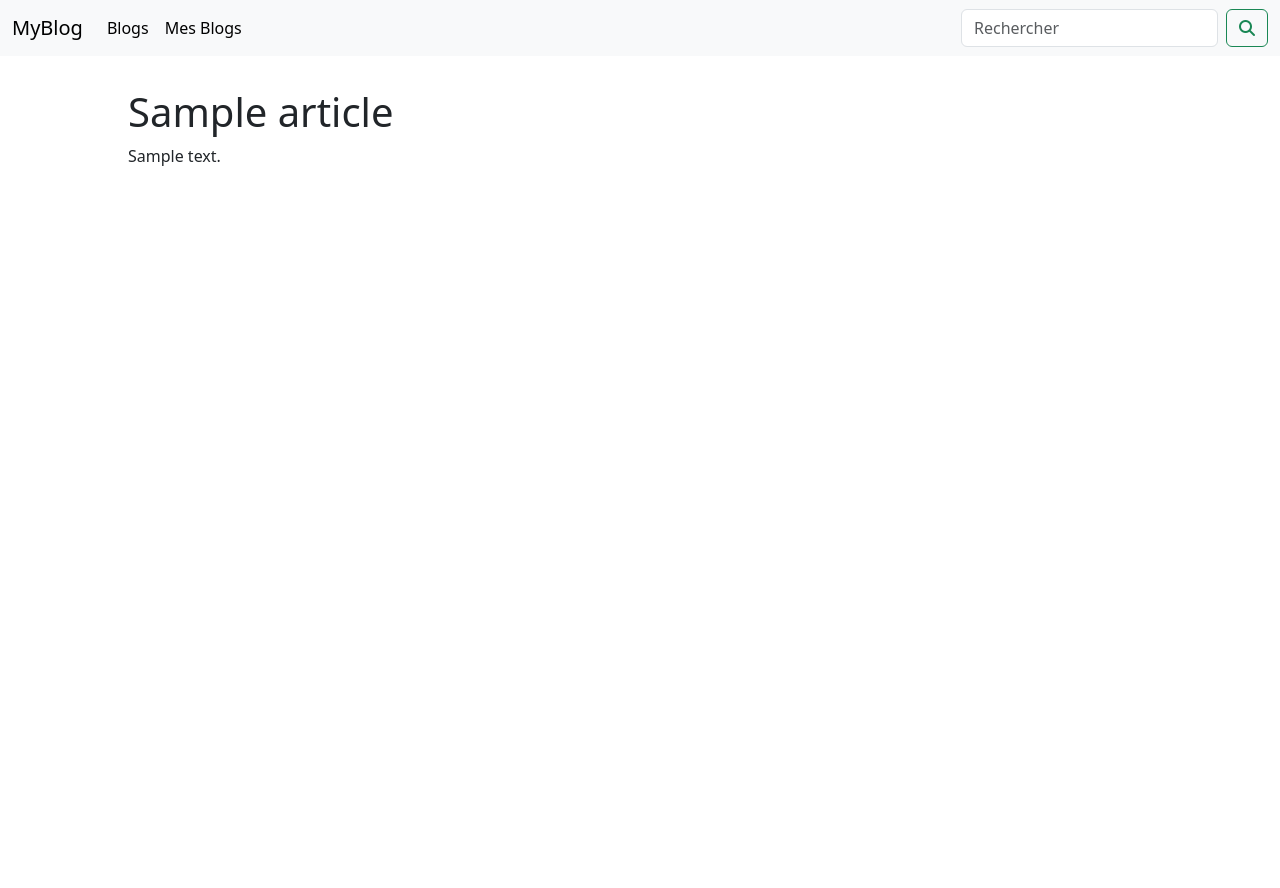
After one commit to MouadAgn/BLOG-IPSSI, a PHP site: page /larticle.php?id=1 in a window 1280 px wide. The commit adds this page. Run offline with PHP 8.4, Linux system fonts and the light colour scheme; tables that the repository leaves empty hold one stand-in row (values such as "Sample post"); some libraries are stand-ins or nearby versions.

Commit message:
save 9:39

```diff
--- a/actions/articles/getAllArticle.php
+++ b/actions/articles/getAllArticle.php
@@ -2,7 +2,7 @@
     require('actions/database.php');
 
     $allArticle = $bdd->prepare('
-        SELECT article.*, user.nom FROM article JOIN user ON article.id_user = user.id
+        SELECT article.*, user.pseudo FROM article JOIN user ON article.id_user = user.id
     ');
 
     $allArticle->execute();
--- /dev/null
+++ b/actions/articles/getArticleById.php
@@ -0,0 +1,11 @@
+<?php
+    require('actions/database.php');
+
+
+    $articleById = $bdd->prepare('
+    SELECT * FROM article WHERE id = ?;
+    ');
+
+    $articleById->execute(array($_GET['id']));
+
+?>
--- a/includes/navbar.php
+++ b/includes/navbar.php
@@ -7,20 +7,12 @@
             <div class="collapse navbar-collapse" id="navbarScroll">
             <ul class="navbar-nav me-auto my-2 my-lg-0 navbar-nav-scroll" style="--bs-scroll-height: 100px;">
                 <li class="nav-item">
-                    <a class="nav-link active" aria-current="page" href="#">Blogs</a>
+                    <a class="nav-link active" aria-current="page" href="./liste_blog.php">Blogs</a>
                 </li>
                 <li>
                     <a class="nav-link active" aria-current="page" href="#">Mes Blogs</a>
                 </li>
-                <li class="nav-item dropdown">
-                    <a class="nav-link dropdown-toggle" href="#" role="button" data-bs-toggle="dropdown" aria-expanded="false">
-                    Profil
-                </a>
-                <ul class="dropdown-menu">
-                    <li><a class="dropdown-item" href="#">Inscription</a></li>
-                    <li><a class="dropdown-item" href="#">Connexion</a></li>
-                </ul>
-                </li>
+
             </ul>
             <form class="d-flex" role="search">
                 <input class="form-control me-2" type="search" placeholder="Rechercher" aria-label="Search">
--- /dev/null
+++ b/larticle.php
@@ -0,0 +1,49 @@
+<?php
+    require('actions/database.php');
+
+    $GetInfosOfThisArticle = $bdd->prepare('SELECT * from article where id = ?');
+    $GetInfosOfThisArticle->execute(array($_GET['id']));
+    $usersInfos = $GetInfosOfThisArticle->fetch();
+?>
+
+<!DOCTYPE html>
+<html lang="en">
+<?php require('actions/articles/getArticleById.php'); ?>
+<head>
+    <meta charset="UTF-8">
+    <meta name="viewport" content="width=device-width, initial-scale=1.0">
+    <title>Document</title>
+    <?php require('includes/head.php'); ?>
+</head>
+<body>
+
+<style>
+    .contenue{
+        height: 100vh;
+        width: 100%;
+    }
+    .contenue > .list-group{
+        width: 80%;
+        margin-right: auto;
+        margin-left: auto;
+        margin-top: 2rem;
+    }
+</style>
+
+<?php require('includes/navbar.php'); ?>
+
+<div class="contenue">
+    <div class="list-group">
+        <?php while ($article = $articleById->fetch()): ?>
+            <div class="contenue">
+                <h1><?= $article['titre']?></h1>
+                <p><?= $article['contenue']?></p>
+            </div>
+
+
+
+        <?php endwhile; ?>
+    </div>
+</div>
+</body>
+</html>
--- a/liste_blog.php
+++ b/liste_blog.php
@@ -28,13 +28,13 @@
     <div class="contenue">
         <div class="list-group">
             <?php while ($article = $allArticle->fetch()): ?>
-                <a href="#" class="list-group-item list-group-item-action">
+                <a href="./larticle.php?id=<?= $article['id']?>" class="list-group-item list-group-item-action">
                     <div class="d-flex w-100 justify-content-between">
                         <h5 class="mb-1"><?= $article['titre'] ?></h5>
                         <small class="text-body-secondary">date</small>
                     </div>
                     <p class="mb-1">description</p>
-                    <small class="text-body-secondary"><?= $article['nom'] ?></small>
+                    <small class="text-body-secondary"><?= $article['pseudo'] ?></small>
                 </a>
             <?php endwhile; ?>
         </div>
```
